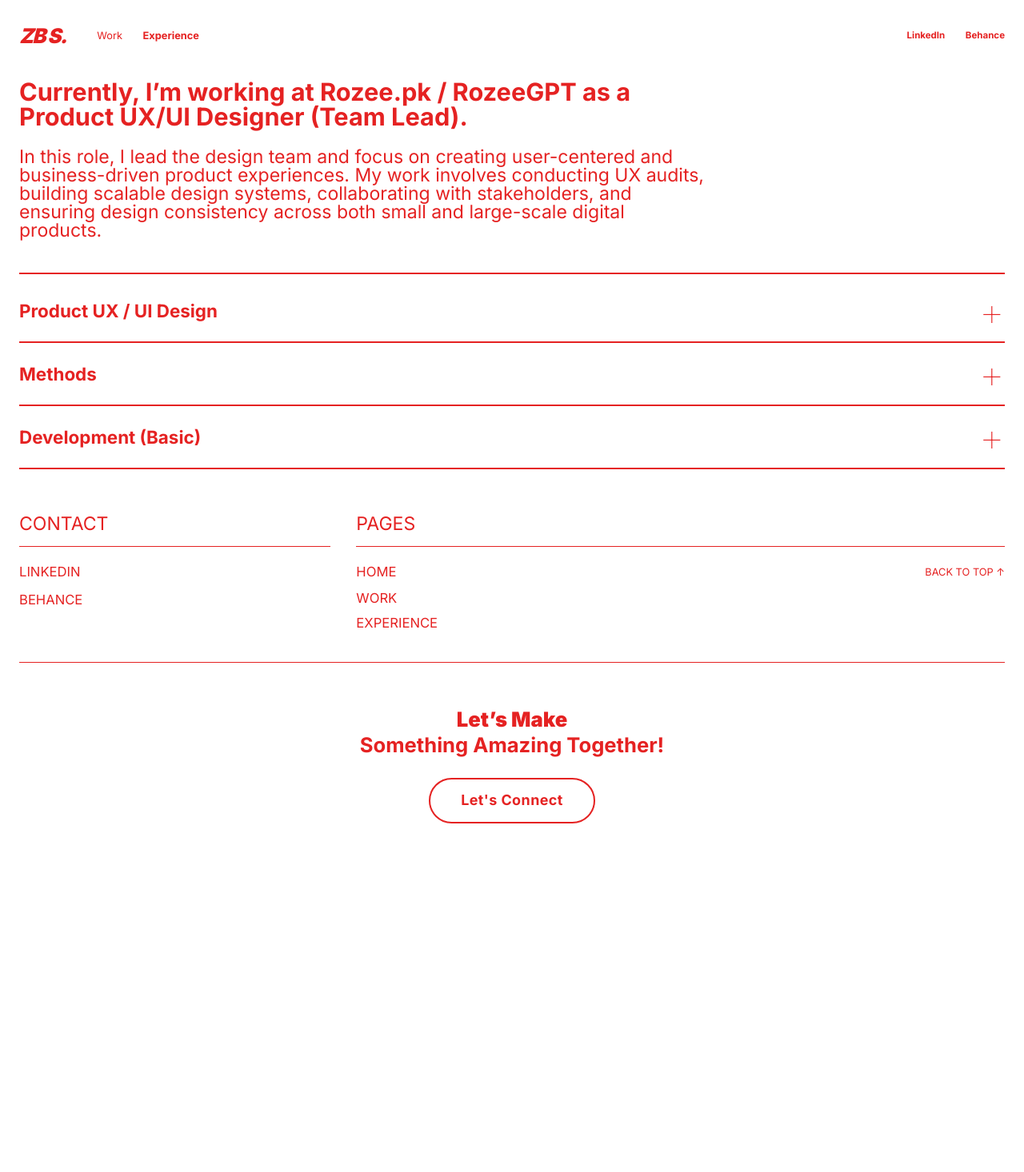
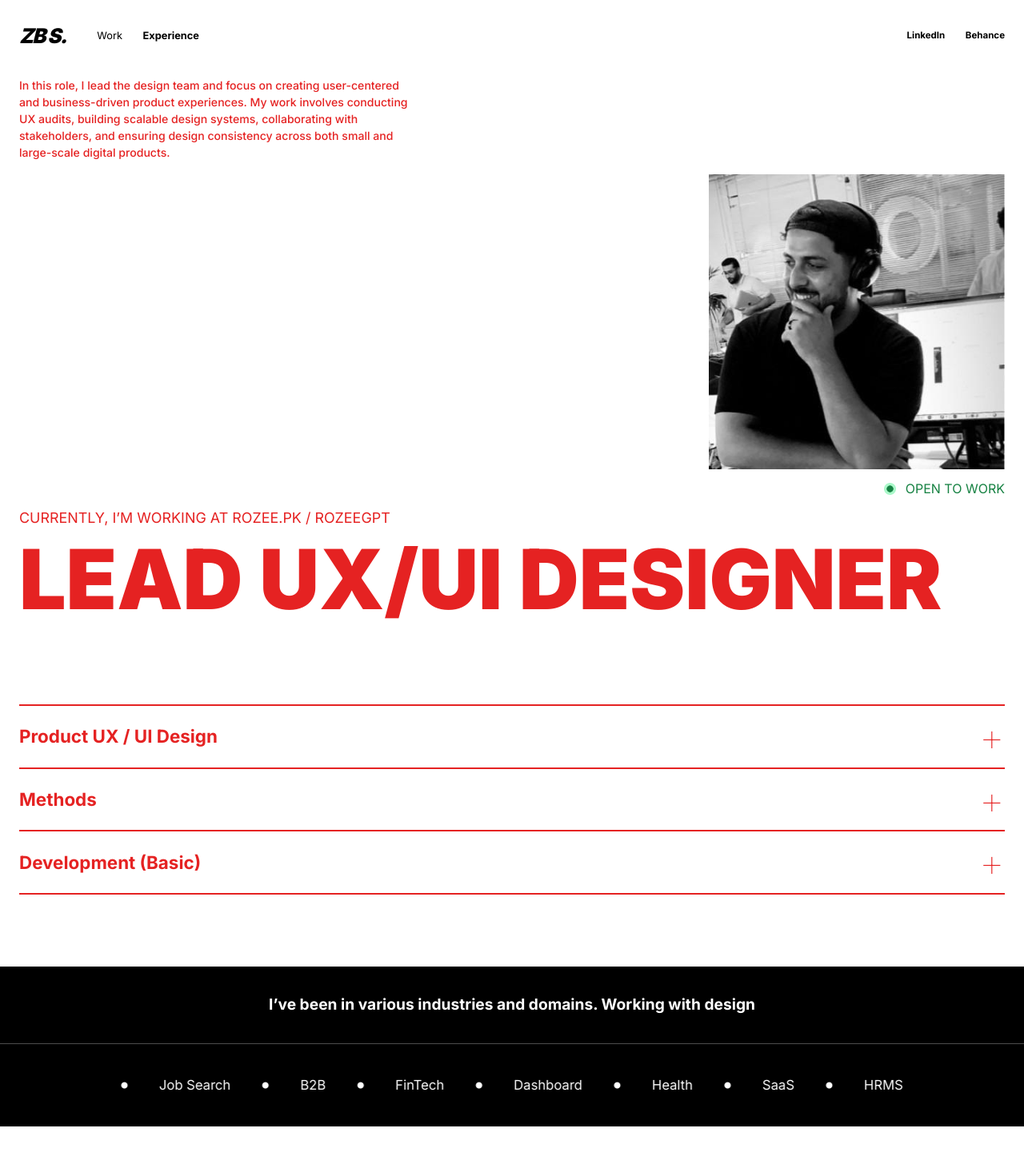
Before and after one commit to talha-amr/Client-Portfolio, a React (Vite) app: page /experience in a window 1280 px wide. Shown: the top 1466 px of the page at 80% size. Before the commit the page ends 1085 px from the top, so only its background shows below. Built offline with nearby package versions, Linux system fonts and the light colour scheme.

Commit message:
made a new experience page and remove case studies

```diff
--- a/src/components/Accordion.jsx
+++ b/src/components/Accordion.jsx
@@ -1,7 +1,8 @@
-import React, { useState } from "react";
+import React, { useState, useRef, useEffect } from "react";
 
 export default function Accordion() {
   const [openIndex, setOpenIndex] = useState(null);
+  const contentRefs = useRef([]);
 
   const items = [
     {
@@ -42,19 +43,16 @@
         return (
           <div
             key={index}
-            className="w-full mx-auto border-b-2 border-[#E52222]"
+            className={`w-full mx-auto border-[#E52222]
+              ${index === 0 ? "border-t-2 border-b-2" : "border-b-2"}`}
           >
             {/* Header */}
             <button
-              onClick={() =>
-                setOpenIndex(isOpen ? null : index)
-              }
-              className="w-full text-left  flex justify-between items-center focus:outline-none"
+              onClick={() => setOpenIndex(isOpen ? null : index)}
+              className="w-full text-left flex justify-between items-center focus:outline-none"
             >
               <div className="flex justify-between items-center w-full">
-                <p
-                  className="font-bold text-[1.75vw] text-[#E52222] transition-transform duration-300"
-                >
+                <p className="font-bold text-[1.75vw] text-[#E52222]">
                   {item.title}
                 </p>
                 <p className="font-thin text-[#E52222] text-[4vw]">
@@ -63,17 +61,25 @@
               </div>
             </button>
 
-            {/* Content */}
+            {/* Content wrapper with measured height */}
             <div
-              className={`overflow-hidden transition-all duration-800 ease-none`}
-              style={{ maxHeight: isOpen ? "70vh" : "0vh" }}
+              ref={(el) => (contentRefs.current[index] = el)}
+              className="overflow-hidden transition-all duration-500 ease-in-out"
+              style={{
+                maxHeight: isOpen
+                  ? `${contentRefs.current[index]?.scrollHeight || 0}px`
+                  : "0px",
+                paddingTop: isOpen ? "1.5rem" : "0rem",
+                paddingBottom: isOpen ? "1.5rem" : "0rem",
+                opacity: isOpen ? 1 : 0,
+              }}
             >
-              <div className="py-6 text-gray-700 text-[1.2vw]">
+              <div className="text-gray-700 text-[1.5vw]">
                 <div className="grid grid-cols-1 md:grid-cols-3 gap-x-32 gap-y-6 w-full">
                   {item.content.map((text, idx) => (
                     <div
                       key={idx}
-                      className="text-[1vw] text-[#E52222] text-start"
+                      className="text-[1.2vw] text-[#E52222] text-start"
                     >
                       {text}
                     </div>
--- a/src/components/Footer.jsx
+++ b/src/components/Footer.jsx
@@ -127,7 +127,7 @@
           Something Amazing Together!
         </p>
         <button
-          className="px-[3vw] py-[1vw] rounded-full border-2 border-[#E52222] text-[1.4vw] text-[#E52222] tracking-wide bg-transparent hover:bg-[#E52222] hover:text-white transition font-bold"
+          className="px-[3vw] py-[0.5vw] rounded-full border-2 border-[#E52222] text-[1.4vw] text-[#E52222] tracking-wide bg-transparent hover:bg-[#E52222] hover:text-white transition font-bold"
           onClick={handleClick}
         >
           Let's Connect
--- a/src/components/Hero.jsx
+++ b/src/components/Hero.jsx
@@ -23,7 +23,7 @@
         const animElement = document.querySelector(".anim");
         if (!animElement) return;
 
-        split = new SplitText(animElement, { type: "chars" });
+        split = new SplitText(animElement, { type: "words chars" });
 
         gsap.fromTo(
             split.chars,
--- a/src/components/NavBar.jsx
+++ b/src/components/NavBar.jsx
@@ -4,14 +4,14 @@
 export default function Navbar({ activePage }) {
   // helper function to set link style
   const linkClass = (page) =>
-    `text-[1vw] ${activePage === page ? " text-[#E52222] font-bold" : ""}`;
+    `text-[1vw] ${activePage === page ? " text-[#000000] font-bold" : ""}`;
 
   return (
     <nav
       className={`font-inter absolute top-0 py-[2vw] left-0 w-full z-50 ${
         activePage === "home"
           ? "bg-transparent text-white"
-          : "bg-transparent text-[#E52222]"
+          : "bg-transparent text-[#000000]"
       }`}
     >
       <div className="w-full mx-auto px-6 flex items-center justify-between">
@@ -21,7 +21,7 @@
           <Link
             to="/"
             className={`text-[2vw] font-black tracking-[-0.06em] italic ${
-              activePage === "home" ? "text-white" : "text-[#E52222]"
+              activePage === "home" ? "text-white" : "text-[#000000]"
             }`}
           >
             ZB S.
--- a/src/components/ProjectsGrid.jsx
+++ b/src/components/ProjectsGrid.jsx
@@ -6,9 +6,9 @@
 const spanClass = (span) => (span === 4 ? "col-span-4" : "col-span-2");
 
 const projects = [
-  { span: 4, items: [{ id: 1, src: "/image-1.png", name: "ABN Global", hasCaseStudy: true, link: "" }] },
+  { span: 4, items: [{ id: 1, src: "/image-1.png", name: "ABN Global", hasCaseStudy: false, link: "" }] },
   { span: 2, items: [{ id: 2, src: "/image-grid-2.png", name: "Otomayt.ai", hasCaseStudy: false, link: "http://otomayt.ai" }] },
-  { span: 2, items: [{ id: 3, src: "/image-grid-3.png", name: "Rizq Financial App", hasCaseStudy: true, link: "" }] },
+  { span: 2, items: [{ id: 3, src: "/image-grid-3.png", name: "Rizq Financial App", hasCaseStudy: false, link: "" }] },
 
   {
     span: 2,
--- a/src/pages/Experience.jsx
+++ b/src/pages/Experience.jsx
@@ -7,18 +7,104 @@
     return (
         <section className='min-h-dvh w-screen'>
             <Navbar activePage={"experience"} />
-<div className="w-full px-6 mx-auto">
-            <div className="flex justify-start items-center py-[7.8vw] pb-10 border-b-2 border-[#e52222]">
+            <div className="w-full px-6 mx-auto">
+                <div className="flex flex-col w-full justify-start items-start py-[7.5vw] gap-4">
+                    <p className='font-medium max-w-[40%] text-theme-red text-[1.1vw]'>In this role, I lead the design team and focus on creating user-centered and business-driven product experiences. My work involves conducting UX audits, building scalable design systems, collaborating with stakeholders, and ensuring design consistency across both small and large-scale digital products.</p>
+                    <div className='w-[30%] h-auto self-end flex flex-col gap-3'>
+                        <img src="/portfoliopic-zubair.jpg" alt="" className='w-full h-full object-contain' />
+                        <div className="flex items-center gap-3 self-end"><img src="/OnlineSymbol.png" alt="" className='w-[15px]' /><p className='uppercase text-[#178243]'>open to work</p></div>
+                    </div>
+                    <p className='text-theme-red uppercase text-[1.4vw] leading-none'>Currently, I’m working at Rozee.pk / RozeeGPT</p>
+                    <p className='text-[8.1vw] font-black text-theme-red uppercase leading-none'>Lead UX/UI Designer</p>
+                </div>
 
-                    <div className='text-[#e52222] max-w-[70%] space-y-6 '>
-                        <p className='text-[2.4vw] font-bold leading-none'>Currently, I’m working at Rozee.pk / RozeeGPT as a Product UX/UI Designer (Team Lead).</p>
-                        <p className='text-[1.8vw] font-regular leading-none'>In this role, I lead the design team and focus on creating user-centered and business-driven product experiences. My work involves conducting UX audits, building scalable design systems, collaborating with stakeholders, and ensuring design consistency across both small and large-scale digital products.</p>
+                <Accordion />
+            </div>
+            <div className="bg-black w-full min-h-[25vh] mt-[7vw] flex flex-col">
+                {/* Top Partition */}
+                <div className="flex flex-1 justify-center items-center border-b border-white/30">
+                    <p className="w-full text-center font-bold text-white text-[1.5vw] leading-none">
+                        I’ve been in various industries and domains. Working with design
+                    </p>
+                </div>
+
+                {/* Bottom Partition */}
+                <div className="flex flex-1 justify-center items-center">
+                    <div className="w-full px-35">
+                        <div className="w-full overflow-hidden h-full flex items-center marquee-wrapper text-white">
+                            <div className="flex whitespace-nowrap marquee-container">
+                                {/* First set */}
+                                <span className="flex items-center text-[1.3vw]">
+                                    <span className="font-black text-[2vw] mx-[3vw] leading-none relative -top-[0.15rem]">
+                                        •
+                                    </span>
+                                    SaaS
+                                    <span className="font-black text-[2vw] mx-[3vw] leading-none relative -top-[0.15rem]">
+                                        •
+                                    </span>
+                                    HRMS
+                                    <span className="font-black text-[2vw] mx-[3vw] leading-none relative -top-[0.15rem]">
+                                        •
+                                    </span>
+                                    Job Search
+                                    <span className="font-black text-[2vw] mx-[3vw] leading-none relative -top-[0.15rem]">
+                                        •
+                                    </span>
+                                    B2B
+                                    <span className="font-black text-[2vw] mx-[3vw] leading-none relative -top-[0.15rem]">
+                                        •
+                                    </span>
+                                    FinTech
+                                    <span className="font-black text-[2vw] mx-[3vw] leading-none relative -top-[0.15rem]">
+                                        •
+                                    </span>
+                                    Dashboard
+                                    <span className="font-black text-[2vw] mx-[3vw] leading-none relative -top-[0.15rem]">
+                                        •
+                                    </span>
+                                    Health
+                                </span>
+
+                                {/* Second set for seamless loop */}
+                                <span className="flex items-center text-[1.3vw]">
+                                    <span className="font-black text-[2vw] mx-[3vw] leading-none relative -top-[0.15rem]">
+                                        •
+                                    </span>
+                                    SaaS
+                                    <span className="font-black text-[2vw] mx-[3vw] leading-none relative -top-[0.15rem]">
+                                        •
+                                    </span>
+                                    HRMS
+                                    <span className="font-black text-[2vw] mx-[3vw] leading-none relative -top-[0.15rem]">
+                                        •
+                                    </span>
+                                    Job Search
+                                    <span className="font-black text-[2vw] mx-[3vw] leading-none relative -top-[0.15rem]">
+                                        •
+                                    </span>
+                                    B2B
+                                    <span className="font-black text-[2vw] mx-[3vw] leading-none relative -top-[0.15rem]">
+                                        •
+                                    </span>
+                                    FinTech
+                                    <span className="font-black text-[2vw] mx-[3vw] leading-none relative -top-[0.15rem]">
+                                        •
+                                    </span>
+                                    Dashboard
+                                    <span className="font-black text-[2vw] mx-[3vw] leading-none relative -top-[0.15rem]">
+                                        •
+                                    </span>
+                                    Health
+                                </span>
+                            </div>
+                        </div>
+                    </div>
                 </div>
             </div>
-            <Accordion />
 
-                <Footer/>
-            </div>
+
+
+            <Footer />
         </section>
     )
 }
--- a/src/pages/Work.jsx
+++ b/src/pages/Work.jsx
@@ -25,16 +25,16 @@
       <div className="w-full px-6 relative">
         <div className="flex flex-col items-center relative">
           {/* Headline text */}
-          <p className="font-black text-red-600 text-[8.1vw] italic text-center leading-none tracking-tighter z-0 whitespace-nowrap">
+          <p className="font-black text-red-600 text-[8.1vw]  text-center leading-none tracking-tighter z-0 whitespace-nowrap">
             Every Pixel With Purpose
           </p>
 
           {/* Small text row above main content */}
               <div
-            className="flex justify-between items-center w-[60%] text-red-600 text-[0.9vw] font-light mb-8 absolute z-20"
+            className="flex justify-between items-center w-[55%] text-red-600 text-[0.9vw] font-light mb-8 absolute z-20"
             style={{ top: `calc(8.1vw + 10vw)` }}
           >
-            <span className="flex-shrink-0">AVAILABLE FOR WORK</span>
+            <div className="flex items-center gap-3"><img src="/OnlineSymbol.png" alt="" className='w-[15px]'/><p className='uppercase text-[#178243]'>open to work</p></div>
             <p className="flex-shrink-0">SCROLL TO VIEW MORE</p>
           </div>
 
@@ -45,7 +45,6 @@
               src="/Monkey-work1.png"
               alt="Monkey"
               className="w-[25vw] relative z-50"
-              style={{ marginTop: `calc(-2.5vw - 0.5rem)` }}
             />
           </div>
         </div>
```
Also changed, not shown: public/OnlineSymbol.png (added).
